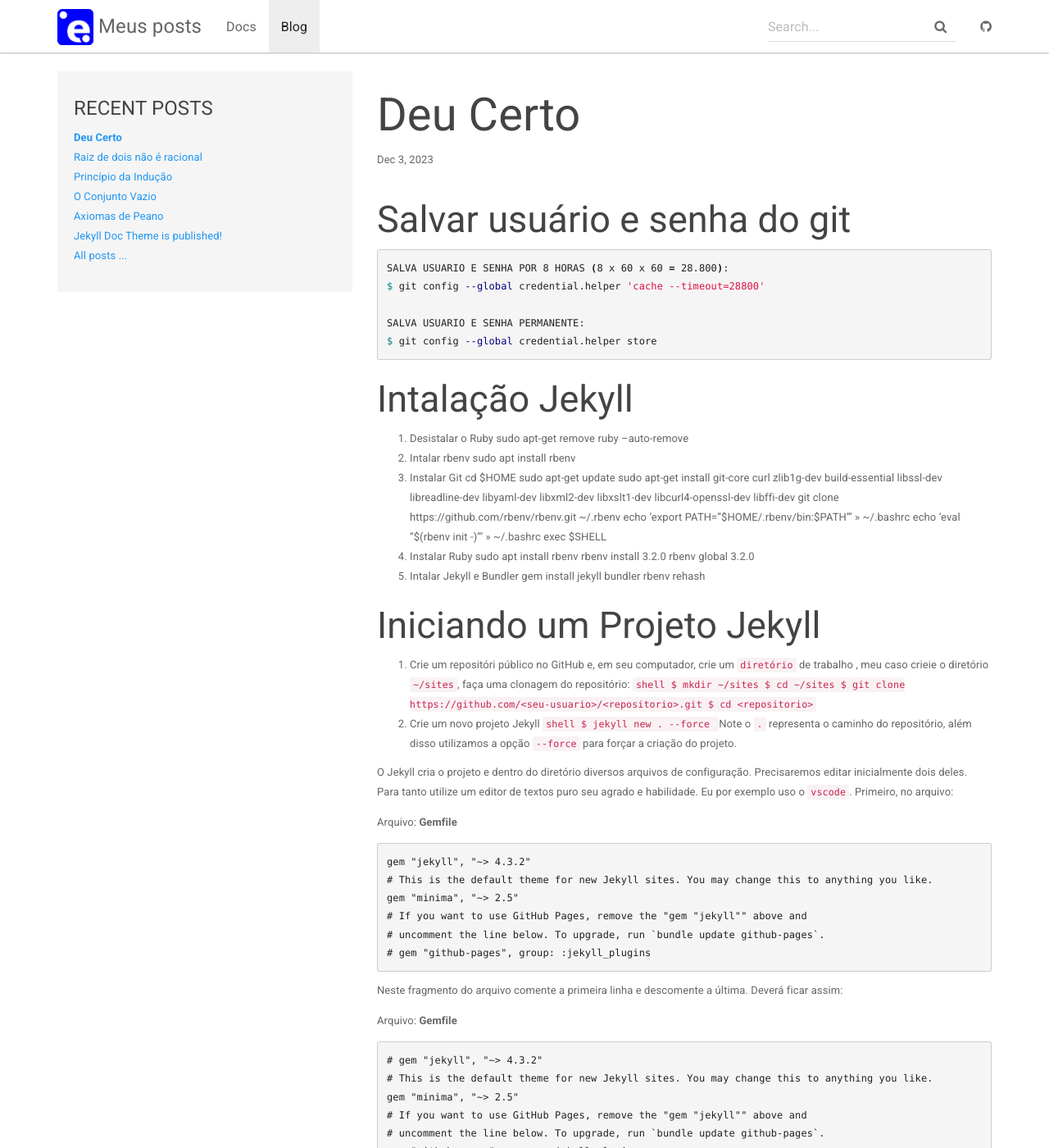
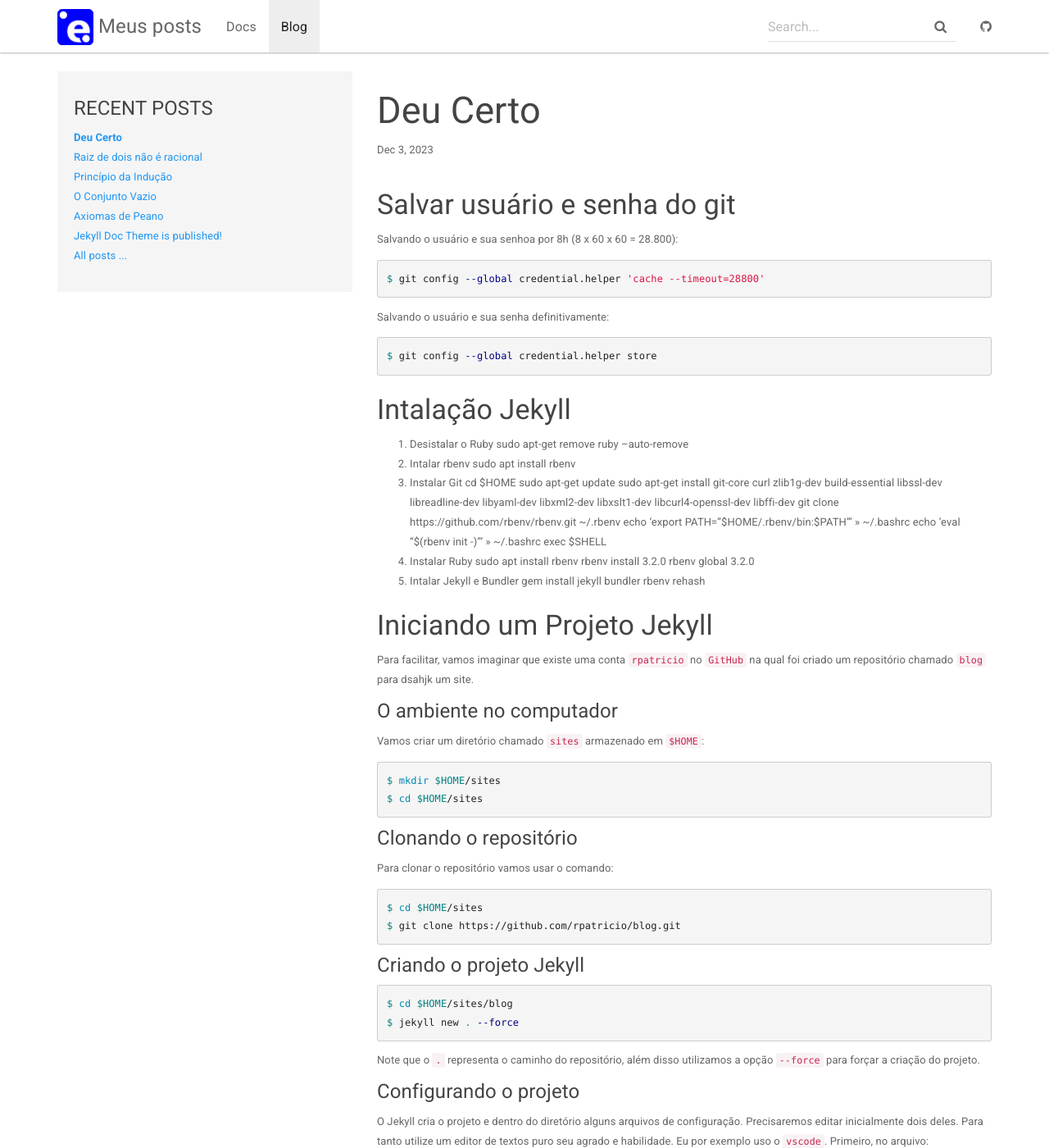
Before and after one commit to rlaunemacedo/posts, a Jekyll site: the page built from _posts/2023-12-03-deu-certo.md, in a window 1280 px wide and 1400 px high. Shown: the whole window at 82% size. Built offline with Jekyll 4.4.1, drawn with Linux system fonts in a browser that asks for light colours; nearby versions of some CDN libraries; some of the changed text lies outside the part shown.

Commit message:
Atualização 2023-12-04 14:13:51

````diff
--- a/_layouts/post.html
+++ b/_layouts/post.html
@@ -18,7 +18,7 @@ layout: default
         </div>
 
         <div class="col-md-8">
-            <h1>{{ page.title }}</h1>
+            <h2>{{ page.title }}</h2>
             <p>{{ page.date | date: "%b %-d, %Y" }}{% if page.author %} • {{ page.author }}{% endif %}{% if page.meta %} • {{ page.meta }}{% endif %}</p>
             <div  id="markdown-content-container">{{ content }}</div>
             <hr>
--- a/_posts/2023-12-03-deu-certo.md
+++ b/_posts/2023-12-03-deu-certo.md
@@ -6,16 +6,17 @@ tags:
   - jekyll
   - tutorial
 ---
-## Salvar usuário e senha do git
+### Salvar usuário e senha do git
+Salvando o usuário e sua senhoa por 8h (8 x 60 x 60 = 28.800):
 ```shell
-SALVA USUARIO E SENHA POR 8 HORAS (8 x 60 x 60 = 28.800):
 $ git config --global credential.helper 'cache --timeout=28800'
-
-SALVA USUARIO E SENHA PERMANENTE:
+```
+Salvando o usuário e sua senha definitivamente:
+```shell
 $ git config --global credential.helper store
 ```
 
-## Intalação Jekyll
+### Intalação Jekyll
 1. Desistalar o Ruby
    sudo apt-get remove ruby --auto-remove
 2. Intalar rbenv
@@ -36,22 +37,38 @@ $ git config --global credential.helper store
    gem install jekyll bundler
    rbenv rehash
 
-## Iniciando um Projeto Jekyll
-1. Crie um repositóri público no GitHub e, em seu computador, crie um `diretório` de trabalho , meu caso crieie o diretório `~/sites`, faça uma clonagem do repositório:
-``shell
-$ mkdir ~/sites
-$ cd ~/sites
-$ git clone https://github.com/<seu-usuario>/<repositorio>.git
-$ cd <repositorio>
-``
-2. Crie um novo projeto Jekyll
-``shell
+### Iniciando um Projeto Jekyll
+
+Para facilitar, vamos imaginar que existe uma conta `rpatricio` no `GitHub`
+na qual foi criado um repositório chamado `blog` para dsahjk um site.
+
+#### O ambiente no computador
+Vamos criar um diretório chamado `sites` armazenado em `$HOME`:
+
+```shell
+$ mkdir $HOME/sites
+$ cd $HOME/sites
+```
+
+#### Clonando o repositório
+Para clonar o repositório vamos usar o comando:
+
+```shell
+$ cd $HOME/sites
+$ git clone https://github.com/rpatricio/blog.git
+```
+
+#### Criando o projeto Jekyll
+```shell
+$ cd $HOME/sites/blog
 $ jekyll new . --force
-``
-Note o `.` representa o caminho do repositório, além disso utilizamos a opção `--force`
+```
+
+Note que o `.` representa o caminho do repositório, além disso utilizamos a opção `--force`
 para forçar a criação do projeto.
 
-O Jekyll cria o projeto e dentro do diretório diversos arquivos de configuração.
+#### Configurando o projeto
+O Jekyll cria o projeto e dentro do diretório alguns arquivos de configuração.
 Precisaremos editar inicialmente dois deles. Para tanto utilize um editor de textos puro
 seu agrado e habilidade. Eu por exemplo uso o `vscode`. Primeiro, no arquivo:
 
@@ -120,5 +137,7 @@ Exemplo:
 title: Meu blog
 email: your-email@example.com
 baseurl: "/blog"
-url: "https://<seu-usuario>.github.io"
+url: "https://rpatricio.github.io"
 ```
+Proto. Agora é só subir seu projeto para o GitHub a cada alteração que você faça no
+blog tipo alteração de configuração, inclusão de novos blogs e demais ações. Aproveite!
````
Also changed, not shown: other parts of _posts/2023-12-03-deu-certo.md (+1 -1 lines), 9 other files.
